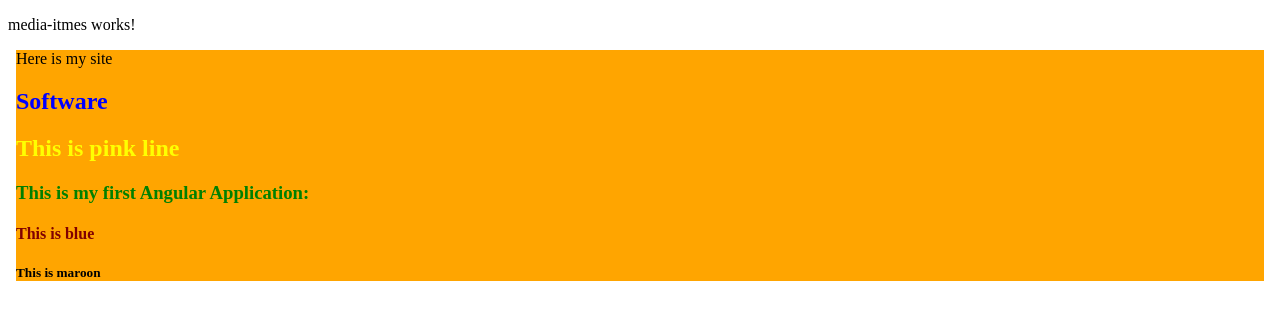
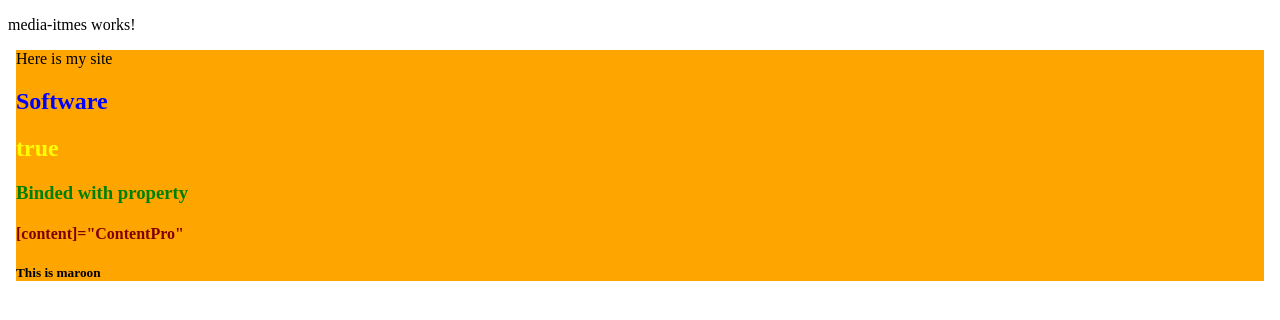
Before and after one commit to hulikeri/AngularBasic, an Angular app: page / in a window 1280 px wide. Shown: the top 320 px of the page. Built offline with nearby package versions, Linux system fonts and the light colour scheme.

Commit message:
PropertyBinding using variable and func

```diff
--- a/src/app/app.component.html
+++ b/src/app/app.component.html
@@ -4,9 +4,9 @@
     </header>
     <body class="BodyProperties">Here is my site
     <h1>{{title}}</h1>
-    <h2>This is pink line</h2>
-    <h3>This is my first Angular Application:</h3>
-    <h4>This is blue</h4>
+    <h2>{{isReturnable()}}</h2>
+    <h3 [textContent]="BindingProperty"></h3>
+    <h4>[content]="ContentPro"</h4>
     <h5>This is maroon</h5>
 
     </body>
--- a/src/app/app.component.ts
+++ b/src/app/app.component.ts
@@ -6,5 +6,10 @@ import { Component } from '@angular/core';
   styleUrls: ['./app.component.scss']
 })
 export class AppComponent {
-  title = 'Software'
+  title = 'Software';
+  BindingProperty = 'Binded with property';
+  ContentPro = 'Binded with content'
+  isReturnable(){
+    return true;
+  }
 }
```
